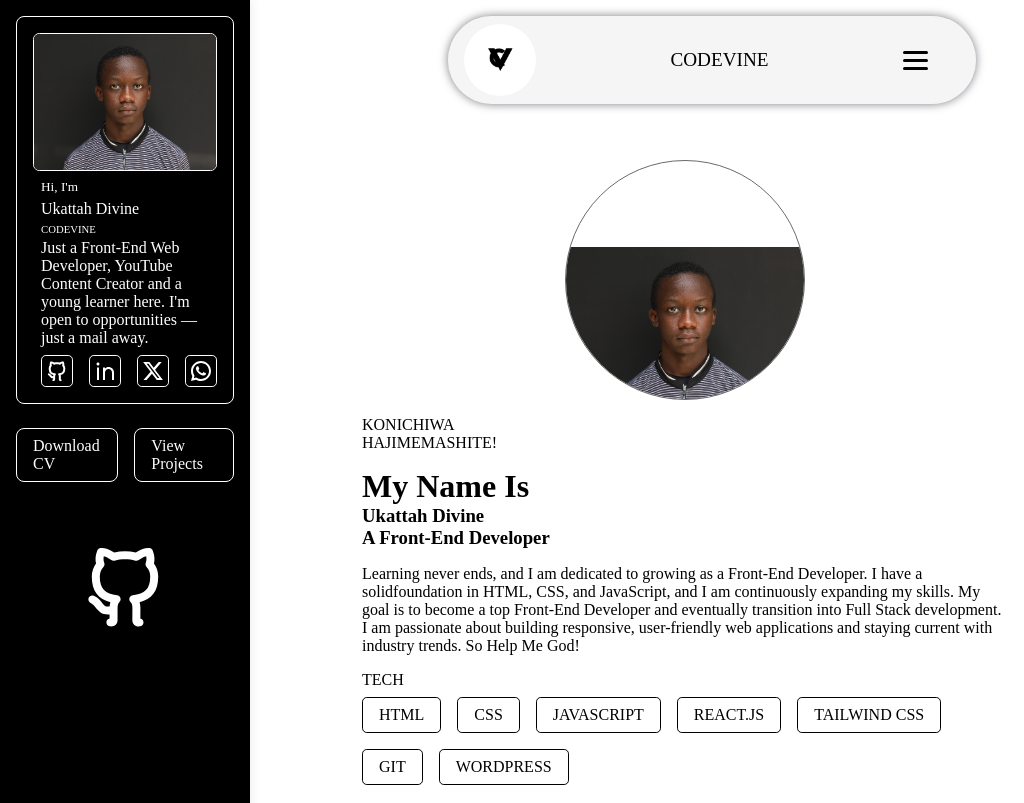
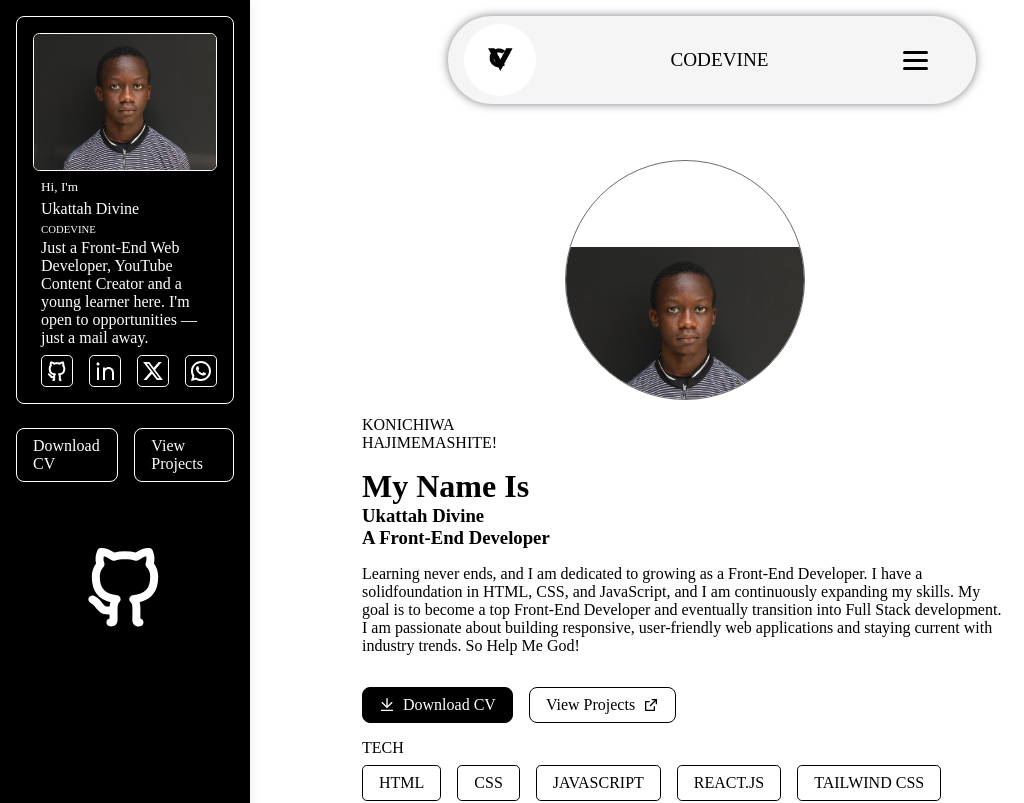
Before and after one commit to Ukattah-Divine603/ukattahdivine, a React (Vite) app: page / in a window 1024 px wide. Shown: the top 803 px of the page. Built offline with nearby package versions, Linux system fonts and the light colour scheme; a web font is replaced by a local one.

Commit message:
Added Some Buttons

```diff
--- a/src/index.css
+++ b/src/index.css
@@ -889,6 +889,43 @@ footer{
     transition: 0.5s ease-in-out;
   }
 
+  .mobile{
+    display: flex;
+  }
+
+  .mobile a{
+  border: 1px solid rgb(0, 0, 0);
+  display: flex;
+  flex-direction: row;
+  gap: .5rem;
+  justify-content: space-between;
+  align-items: center;
+  transition: 0.5s ease-in-out;
+}
+
+.rex{
+      border: 1px solid rgb(0, 0, 0);
+  color: rgb(0, 0, 0);
+  background-color: rgb(255, 255, 255);
+}
+
+.rex:hover{
+    background-color: black;
+  color: white;
+}
+
+.dash{
+    border: 1px solid rgb(0, 0, 0);
+  color: rgb(255, 255, 255);
+  background-color: black;
+}
+
+.dash:hover{
+        border: 1px solid rgb(0, 0, 0);
+  color: rgb(0, 0, 0);
+  background-color: rgb(255, 255, 255);
+}
+
   .nav-menu {
     display: none;
     width: 100%;
```
